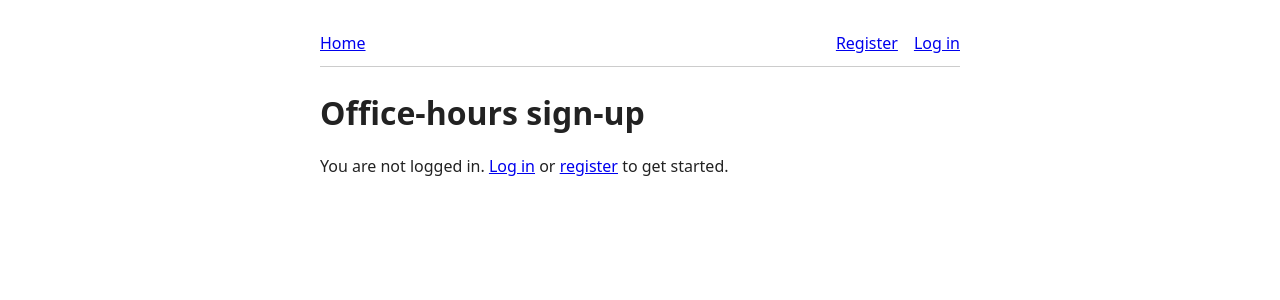
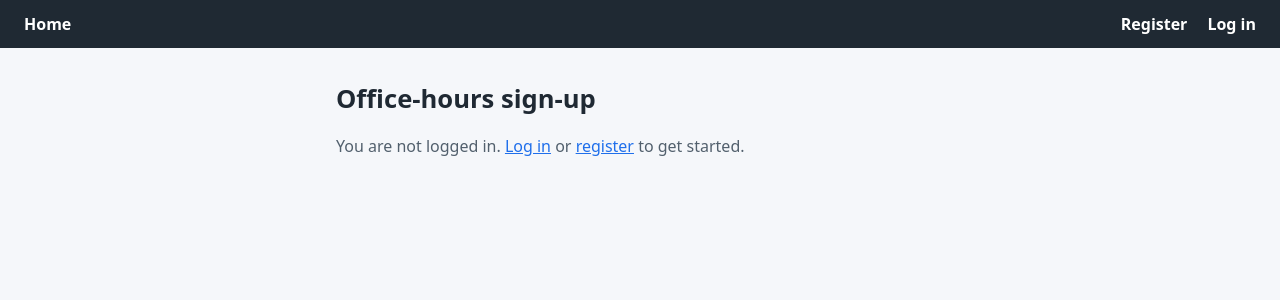
Before and after one commit to samorani/signup-deployment, a Flask app: page / in a window 1280 px wide. Shown: the top 300 px of the page. Run offline with Flask 3, Linux system fonts and the light colour scheme.

Commit message:
A nicer look for the pages: only the stylesheet in base.html changed

```diff
--- a/templates/base.html
+++ b/templates/base.html
@@ -5,21 +5,46 @@
   <meta name="viewport" content="width=device-width, initial-scale=1">
   <title>{% block title %}Office Hours{% endblock %} - Office-hours sign-up</title>
   <style>
-    body { font-family: system-ui, sans-serif; max-width: 40rem; margin: 2rem auto; padding: 0 1rem; color: #222; }
-    nav { display: flex; gap: 1rem; align-items: center; border-bottom: 1px solid #ccc; padding-bottom: 0.75rem; margin-bottom: 1.5rem; }
+    :root { --ink: #1f2933; --muted: #52606d; --line: #d9e2ec; --accent: #1f6feb; --accent-dark: #1a5fcc; --bg: #f5f7fa; --card: #ffffff; }
+    * { box-sizing: border-box; }
+    body { font-family: system-ui, -apple-system, "Segoe UI", sans-serif; margin: 0; background: var(--bg); color: var(--ink); line-height: 1.5; }
+    nav { display: flex; gap: 1.25rem; align-items: center; background: var(--ink); color: #fff; padding: 0.75rem 1.5rem; }
+    nav a { color: #fff; text-decoration: none; font-weight: 600; }
+    nav a:hover { text-decoration: underline; }
     nav .spacer { flex: 1; }
+    nav span { color: #cbd2d9; }
+    nav strong { color: #fff; }
     nav form { display: inline; }
-    .flash { background: #fff8d6; border: 1px solid #e6d78a; padding: 0.5rem 0.75rem; margin-bottom: 1rem; border-radius: 4px; }
-    label { display: block; margin-top: 0.75rem; }
-    input[type=text], input[type=password] { width: 100%; padding: 0.4rem; box-sizing: border-box; }
-    button { margin-top: 1rem; padding: 0.4rem 0.9rem; cursor: pointer; }
-    table.sheet { border-collapse: collapse; width: 100%; }
-    table.sheet th, table.sheet td { border: 1px solid #ccc; padding: 0.4rem; text-align: center; vertical-align: middle; }
-    table.sheet tbody th { text-align: left; white-space: nowrap; }
+    nav button { margin: 0; padding: 0.3rem 0.8rem; background: transparent; color: #fff; border: 1px solid #9aa5b1; }
+    nav button:hover { background: #fff; color: var(--ink); }
+    body > .flash, body > h1, body > p, body > form, body > table { margin-left: auto; margin-right: auto; }
+    body > h1, body > p, body > form, body > .flash { max-width: 40rem; }
+    body > table { max-width: 64rem; }
+    h1 { font-size: 1.6rem; margin: 2rem auto 0.75rem; padding: 0 1rem; }
+    body > p { padding: 0 1rem; color: var(--muted); }
+    .flash { background: #fff4ce; border: 1px solid #f0c36d; color: #5c4400; padding: 0.6rem 1rem; margin-top: 1.5rem; border-radius: 6px; }
+    body > form { background: var(--card); border: 1px solid var(--line); border-radius: 8px; padding: 1.25rem 1.5rem; margin: 0 auto 1rem; width: calc(100% - 2rem); }
+    label { display: block; margin-top: 0.75rem; font-weight: 600; }
+    input[type=text], input[type=password] { width: 100%; padding: 0.5rem 0.6rem; margin-top: 0.25rem; border: 1px solid #9aa5b1; border-radius: 6px; font-size: 1rem; }
+    input[type=text]:focus, input[type=password]:focus { outline: 2px solid var(--accent); border-color: var(--accent); }
+    button { margin-top: 1rem; padding: 0.5rem 1.1rem; font-size: 0.95rem; cursor: pointer; background: var(--accent); color: #fff; border: 0; border-radius: 6px; }
+    button:hover { background: var(--accent-dark); }
+    a { color: var(--accent); }
+    table.sheet { border-collapse: separate; border-spacing: 0; table-layout: fixed; width: calc(100% - 2rem); margin: 0 auto 2rem; background: var(--card); border: 1px solid var(--line); border-radius: 8px; overflow: hidden; }
+    table.sheet th, table.sheet td { border-bottom: 1px solid var(--line); border-right: 1px solid var(--line); padding: 0.6rem 0.5rem; text-align: center; vertical-align: middle; }
+    table.sheet th:last-child, table.sheet td:last-child { border-right: 0; }
+    table.sheet tbody tr:last-child th, table.sheet tbody tr:last-child td { border-bottom: 0; }
+    table.sheet thead th { background: #e4e9f0; font-weight: 600; } table.sheet th:first-child { width: 11.5rem; }
+    table.sheet tbody th { text-align: left; white-space: nowrap; background: #f0f3f7; font-weight: 600; color: var(--muted); }
     table.sheet td form { display: inline; }
-    table.sheet td button { margin: 0.25rem 0 0; padding: 0.2rem 0.6rem; }
-    table.sheet td.mine { background: #e3f5e1; }
-    table.sheet td.taken { background: #eee; color: #666; }
+    table.sheet td button { margin: 0.25rem 0 0; padding: 0.25rem 0.7rem; font-size: 0.85rem; }
+    table.sheet td.free button { background: #fff; color: var(--accent); border: 1px solid var(--accent); }
+    table.sheet td.free button:hover { background: var(--accent); color: #fff; }
+    table.sheet td.mine { background: #dcf5e3; color: #14532d; font-weight: 600; }
+    table.sheet td.mine button { background: #fff; color: #14532d; border: 1px solid #14532d; font-weight: 400; }
+    table.sheet td.taken { background: #f0f3f7; color: var(--muted); }
+    table.sheet td.taken button { background: #fff; color: var(--muted); border: 1px solid #9aa5b1; }
+    @media (max-width: 40rem) { nav { flex-wrap: wrap; gap: 0.75rem 1rem; } table.sheet th, table.sheet td { padding: 0.4rem 0.25rem; font-size: 0.85rem; } }
   </style>
 </head>
 <body>
```
